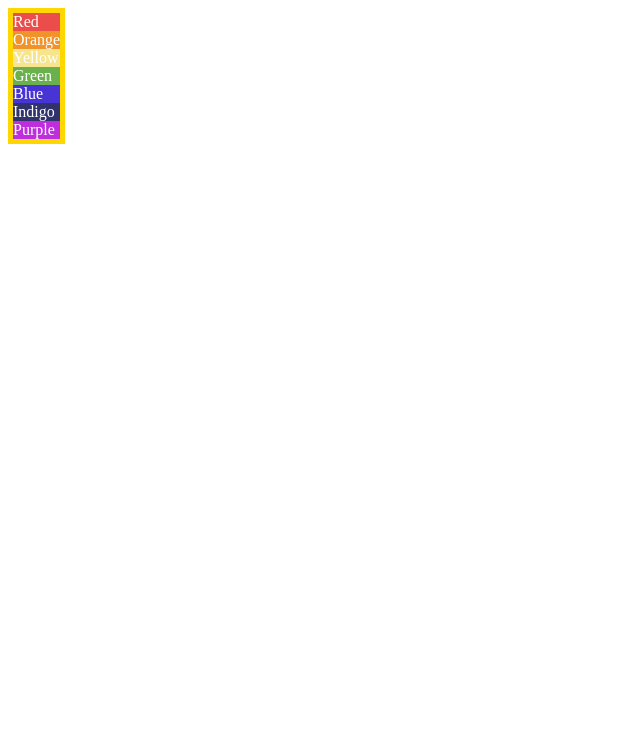
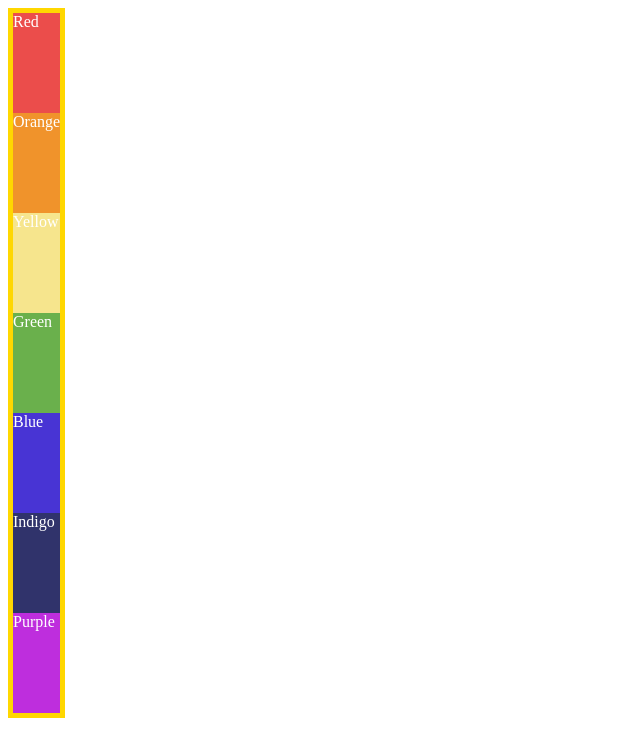
Before and after one commit to shanoopjob/flex-direction, a plain HTML site: page index.html in a window 1280 px wide. Shown: the whole page, without its empty margins (0-640 px from the left). Drawn offline with Linux system fonts and the light colour scheme.

Commit message:
Update index.html

```diff
--- a/index.html
+++ b/index.html
@@ -21,7 +21,7 @@ Select all the elements that are the direct
 children of the .container class.
     */
       .container > * {
-        /* flex-basis: 100px; It act as height when flex direction: is column and width as flex-direction: row , effects only take if it is a flexible item(means parent must be flex); */
+         flex-basis: 100px; /*It act as height when flex direction: is column and width as flex-direction: row , effects only take if it is a flexible item(means parent must be flex); */
       }
       .red {
         background-color: #eb4d4b;
```
